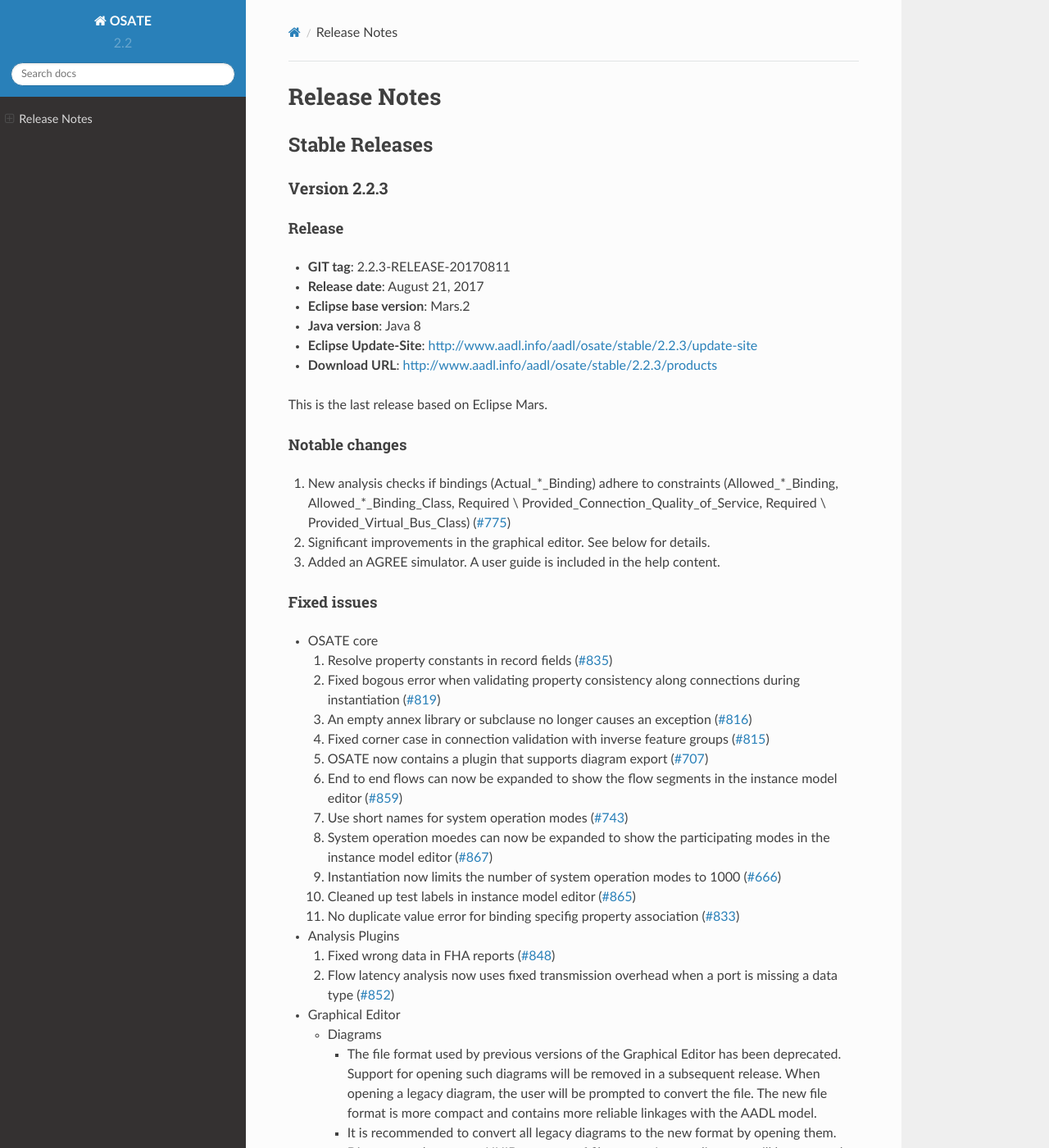
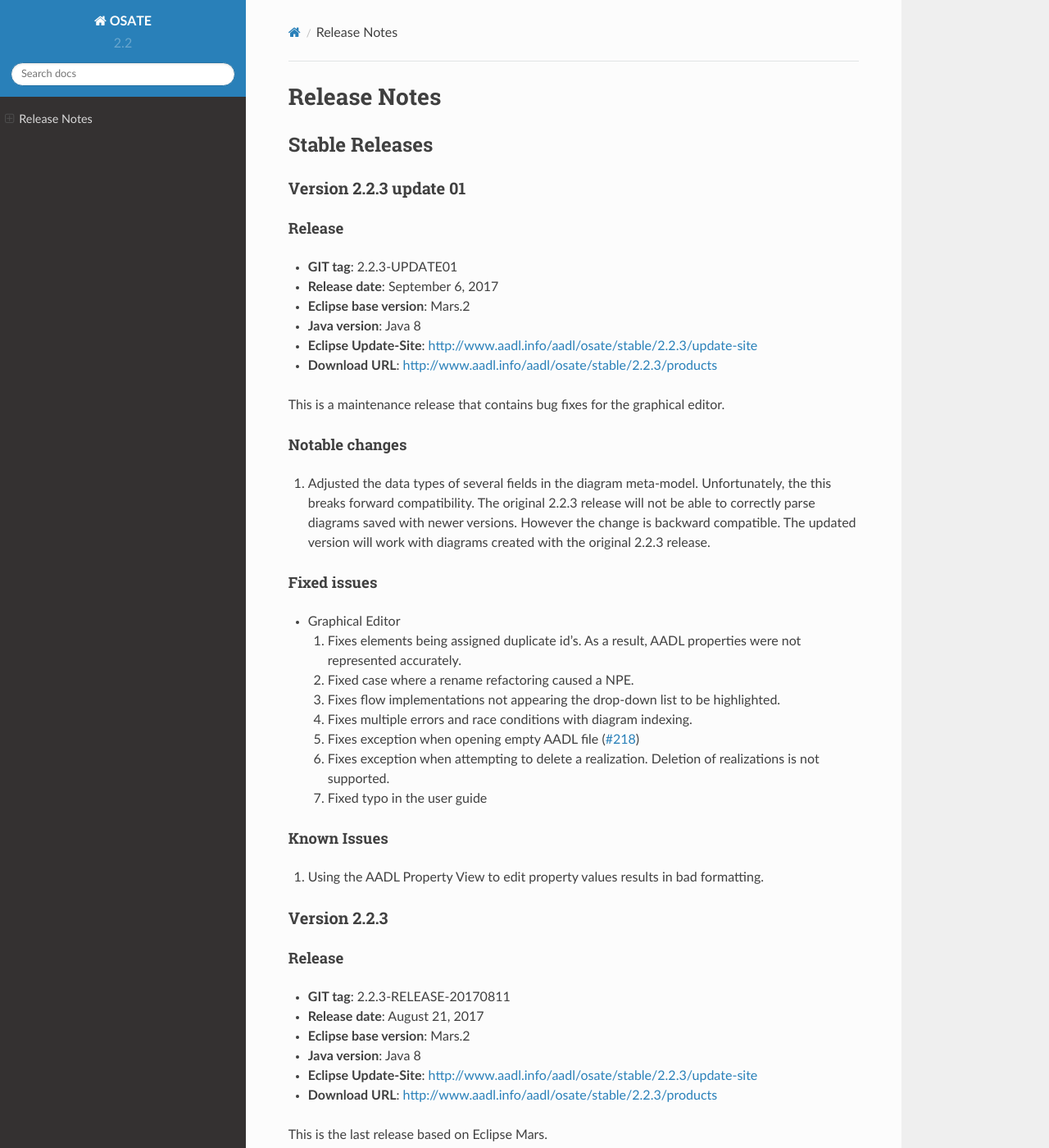
Before and after one commit to osate/website, a Sphinx documentation site: the page built from source/osate-releases.md, in a window 1280 px wide and 1400 px high. Shown: the whole window at 82% size. Built offline with Sphinx 7.4.7 and the Read the Docs theme 2.0.0, drawn with Linux system fonts in a browser that asks for light colours.

Commit message:
Release notes for 2.2.3-01

```diff
--- a/source/osate-releases.md
+++ b/source/osate-releases.md
@@ -1,6 +1,41 @@
 # Release Notes
 
 ## Stable Releases
+
+### Version 2.2.3 update 01
+
+#### Release
+
+  - **GIT tag**: 2.2.3-UPDATE01
+  - **Release date**: September 6, 2017
+  - **Eclipse base version**: Mars.2
+  - **Java version**: Java 8
+  - **Eclipse Update-Site**: <http://www.aadl.info/aadl/osate/stable/2.2.3/update-site>
+  - **Download URL**: <http://www.aadl.info/aadl/osate/stable/2.2.3/products>
+
+This is a maintenance release that contains bug fixes for the graphical editor.
+
+#### Notable changes
+
+1. Adjusted the data types of several fields in the diagram meta-model.
+   Unfortunately, the this breaks forward compatibility. The original 2.2.3 release will not be able to correctly parse diagrams
+   saved with newer versions. However the change is backward compatible. The updated version will work with diagrams created
+   with the original 2.2.3 release.
+
+#### Fixed issues
+
+* Graphical Editor
+  1. Fixes elements being assigned duplicate id's. As a result, AADL properties were not represented accurately.
+  2. Fixed case where a rename refactoring caused a NPE.
+  3. Fixes flow implementations not appearing the drop-down list to be highlighted.
+  4. Fixes multiple errors and race conditions with diagram indexing.
+  5. Fixes exception when opening empty AADL file ([#218](https://github.com/osate/osate-ge/issues/218))
+  6. Fixes exception when attempting to delete a realization. Deletion of realizations is not supported.
+  7. Fixed typo in the user guide
+
+#### Known Issues
+
+  1.  Using the AADL Property View to edit property values results in bad formatting.
 
 ### Version 2.2.3
 
```
